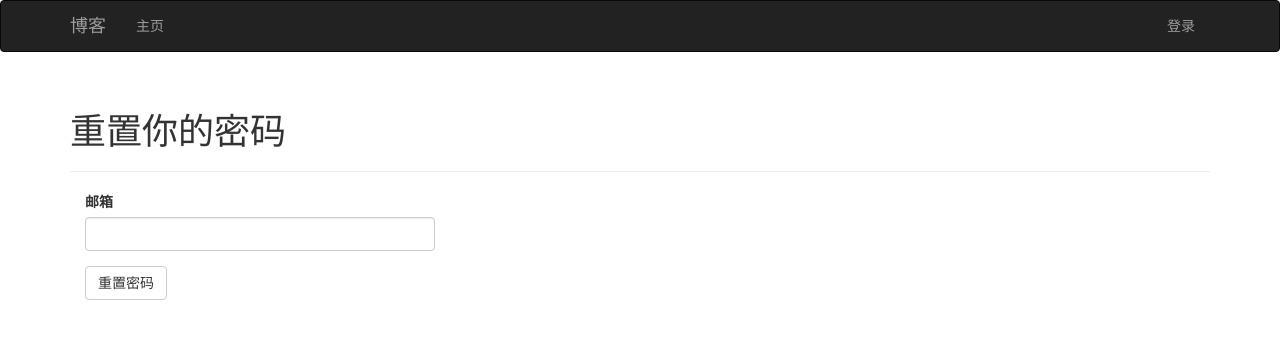
After one commit to wakanow/my_blog, a Flask app: page /auth/reset in a window 1280 px wide. The commit adds this page. Shown: the top 339 px of the page. Run offline with Flask 2, Linux system fonts and the light colour scheme; some libraries are stand-ins or nearby versions.

Commit message:
修改密码、修改邮箱和重置密码

```diff
--- a/app/auth/forms.py
+++ b/app/auth/forms.py
@@ -33,3 +33,33 @@ class RegistrationForm(FlaskForm):
     def validate_username(self, field):
         if User.query.filter_by(username=field.data).first():
             raise ValidationError('用户名已经存在')
+
+class ChangePasswordForm(FlaskForm):
+    old_password = PasswordField('旧密码', validators=[DataRequired()])
+    password = PasswordField('新密码', validators=[
+        DataRequired(), EqualTo('password2', message='两次密码必须一致')])
+    password2 = PasswordField('再输一次新密码',
+                              validators=[DataRequired()])
+    submit = SubmitField('修改密码')
+
+
+class PasswordResetRequestForm(FlaskForm):
+    email = StringField('邮箱', validators=[DataRequired(), Length(1, 64), Email()])
+    submit = SubmitField('重置密码')
+
+
+class PasswordResetForm(FlaskForm):
+    password = PasswordField('新密码', validators=[
+        DataRequired(), EqualTo('password2', message='两次密码必须一致')])
+    password2 = PasswordField('再输一次密码', validators=[DataRequired()])
+    submit = SubmitField('重置密码')
+
+
+class ChangeEmailForm(FlaskForm):
+    email = StringField('新邮箱', validators=[DataRequired(), Length(1, 64), Email()])
+    password = PasswordField('密码', validators=[DataRequired()])
+    submit = SubmitField('修改邮箱')
+
+    def validate_email(self, field):
+        if User.query.filter_by(email=field.data.lower()).first():
+            raise ValidationError('邮箱已经存在')
--- a/app/auth/views.py
+++ b/app/auth/views.py
@@ -4,18 +4,21 @@ from flask_login import login_user, logout_user, login_required, \
 from . import auth
 from .. import db
 from ..models import User
-from .forms import LoginForm, RegistrationForm
+from .forms import LoginForm, RegistrationForm, ChangePasswordForm, \
+    PasswordResetRequestForm, PasswordResetForm, ChangeEmailForm
 from ..email import send_email
 
 
-@auth.before_app_first_request
+
+@auth.before_app_request
 def before_request():
-    if current_user.is_authenticated:
-        current_user.ping()
-        if not current_user.confirmed \
-                and request.blueprint != 'auth' \
-                and request.endpoint != 'static':
-            return redirect(url_for('auth.unconfirmed'))
+    if current_user.is_authenticated \
+            and not current_user.confirmed \
+            and request.endpoint \
+            and request.blueprint != 'auth' \
+            and request.endpoint != 'static':
+        return redirect(url_for('auth.unconfirmed'))
+
 
 @auth.route('/unconfirmed')
 def unconfirmed():
@@ -35,7 +38,7 @@ def login():
             if next is None or not next.startswith('/'):
                 next = url_for('main.index')
             return redirect(next)
-        flash('Invalid email or password.')
+        flash('无效的邮箱或密码')
     return render_template('auth/login.html', form=form)
 
 
@@ -43,7 +46,7 @@ def login():
 @login_required
 def logout():
     logout_user()
-    flash('You have been logged out.')
+    flash('您已经退出登录')
     return redirect(url_for('main.index'))
 
 
@@ -60,7 +63,7 @@ def register():
         send_email(user.email, '确认你的账户',
                    'auth/email/confirm', user=user, token=token)
         flash('确认邮件已经发送到你的邮箱')
-        return redirect(url_for('main.index'))
+        return redirect(url_for('auth.login'))
     return render_template('auth/register.html', form=form)
 
 @auth.route('/confirm/<token>')
@@ -82,3 +85,76 @@ def resend_confirmation():
                'auth/email/confirm', user=current_user, token=token)
     flash('一封新的确认邮件已经发送到您的账户')
     return redirect(url_for('main.index'))
+
+
+@auth.route('/change-password', methods=['GET', 'POST'])
+@login_required
+def change_password():
+    form = ChangePasswordForm()
+    if form.validate_on_submit():
+        if current_user.verify_password(form.old_password.data):
+            current_user.password = form.password.data
+            db.session.add(current_user)
+            db.session.commit()
+            flash('您的密码已经被修改。')
+            return redirect(url_for('main.index'))
+        else:
+            flash('无效的密码。')
+    return render_template("auth/change_password.html", form=form)
+
+
+@auth.route('/reset', methods=['GET', 'POST'])
+def password_reset_request():
+    if not current_user.is_anonymous:
+        return redirect(url_for('main.index'))
+    form = PasswordResetRequestForm()
+    if form.validate_on_submit():
+        user = User.query.filter_by(email=form.email.data.lower()).first()
+        if user:
+            token = user.generate_reset_token()
+            send_email(user.email, '重置你的密码',
+                       'auth/email/reset_password', user=user, token=token)
+            flash('重置密码邮件已经发送到你的邮箱')
+            return redirect(url_for('auth.login'))
+    return render_template('auth/reset_password.html', form=form)
+
+
+@auth.route('/reset/<token>', methods=['GET', 'POST'])
+def password_reset(token):
+    if not current_user.is_anonymous:
+        return redirect(url_for('main.index'))
+    form = PasswordResetForm()
+    if form.validate_on_submit():
+        if User.reset_password(token, form.password.data):
+            db.session.commit()
+            flash('您的密码已经修改')
+            return redirect(url_for('auth.login'))
+        else:
+            return redirect(url_for('main.index'))
+    return render_template('auth/reset_password.html', form=form)
+
+@auth.route('/change_email', methods=['GET', 'POST'])
+@login_required
+def change_email_request():
+    form = ChangeEmailForm()
+    if form.validate_on_submit():
+        if current_user.verify_password(form.password.data):
+            new_email = form.email.data.lower()
+            token = current_user.generate_email_change_token(new_email)
+            print(token)
+            send_email(new_email, '认证你的邮箱', 'auth/email/change_email',
+                       user=current_user, token=token)
+            flash('一封指导你认证的邮件已经发送到你的邮箱')
+            return redirect(url_for('main.index'))
+        else:
+            flash('无效的邮箱或密码')
+    return render_template('auth/change_email.html', form=form)
+
+@auth.route('/change_email/<token>')
+def change_email(token):
+    if current_user.change_email(token):
+        db.session.commit()
+        flash('您的邮箱已经修改')
+    else:
+        flash('无效的请求')
+    return redirect(url_for('main.index'))
--- a/app/templates/auth/login.html
+++ b/app/templates/auth/login.html
@@ -10,6 +10,7 @@
 <div class="col-md-4">
     {{ wtf.quick_form(form) }}
     <br>
+    <p>忘记密码? <a href="{{ url_for('auth.password_reset_request') }}">点击这里重置密码</a>.</p>
     <p>新用户？<a href="{{ url_for('auth.register') }}">点击这里注册</a>.</p>
 </div>
 {% endblock %}
--- /dev/null
+++ b/app/templates/auth/reset_password.html
@@ -0,0 +1,13 @@
+{% extends "base.html" %}
+{% import "bootstrap/wtf.html" as wtf %}
+
+{% block title %}重置密码{% endblock %}
+
+{% block page_content %}
+<div class="page-header">
+    <h1>重置你的密码</h1>
+</div>
+<div class="col-md-4">
+    {{ wtf.quick_form(form) }}
+</div>
+{% endblock %}
--- a/app/templates/base.html
+++ b/app/templates/base.html
@@ -22,6 +22,20 @@
             <ul class="nav navbar-nav">
                 <li><a href="{{ url_for('main.index') }}">主页</a></li>
             </ul>
+            <ul class="nav navbar-nav navbar-right">
+                {% if current_user.is_authenticated %}
+                <li class="dropdown">
+                    <a href="#" class="dropdown-toggle" data-toggle="dropdown">账号管理<b class="caret"></b></a>
+                    <ul class="dropdown-menu">
+                        <li><a href="{{ url_for('auth.change_password') }}">修改密码</a></li>
+                        <li><a href="{{ url_for('auth.change_email_request') }}">修改邮箱</a></li>
+                        <li><a href="{{ url_for('auth.logout') }}">退出登录</a></li>
+                    </ul>
+                </li>
+                {% else %}
+                <li><a href="{{ url_for('auth.login') }}">登录</a></li>
+                {% endif %}
+            </ul>
         </div>
     </div>
 </div>
```
Also changed, not shown: app/models.py (+39 -1 lines), app/templates/auth/change_email.html (added, +13 -0 lines), app/templates/auth/change_password.html (added, +13 -0 lines), app/templates/auth/unconfirmed.html (+6 -6 lines), app/templates/index.html (+6 -4 lines).
